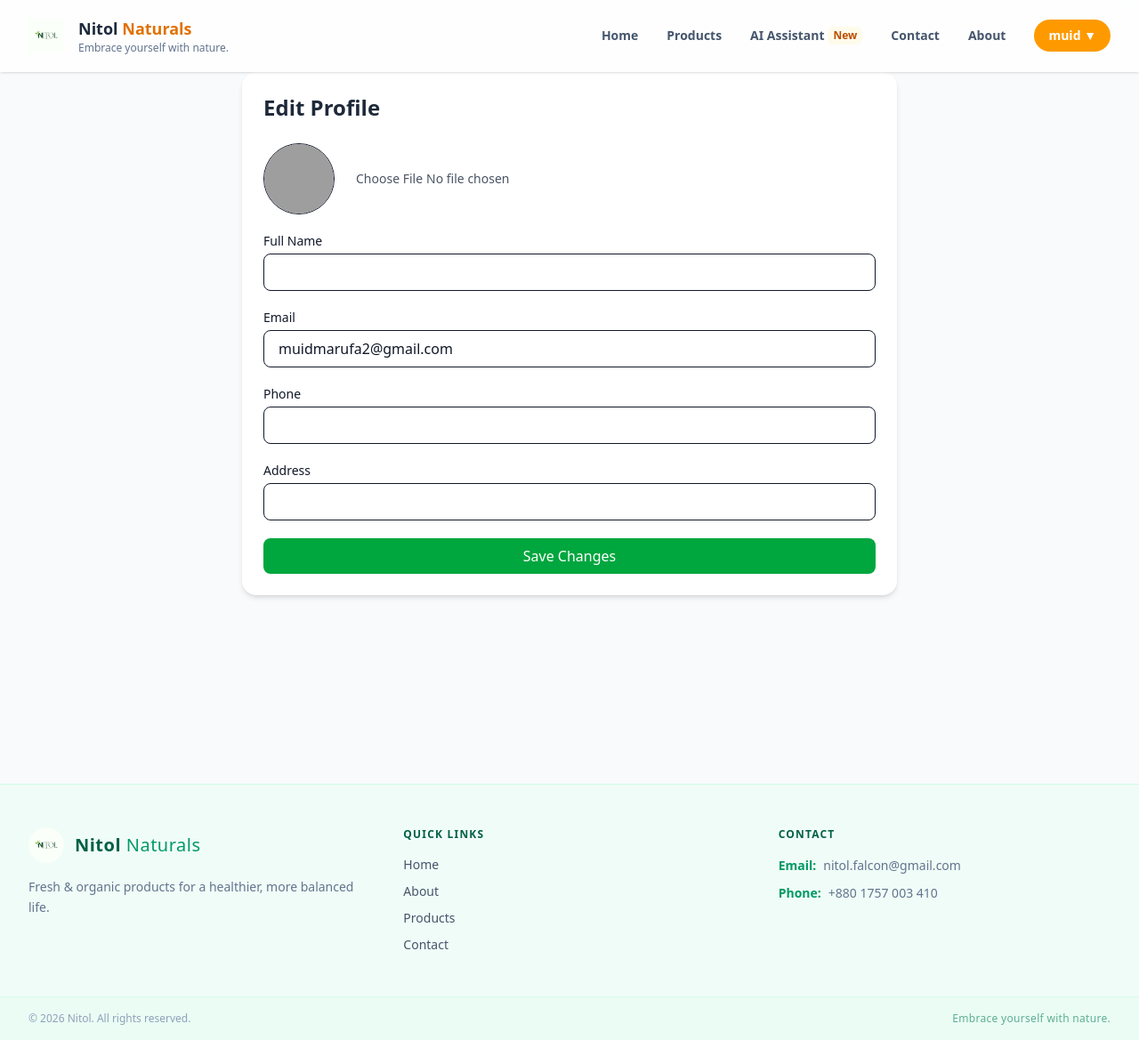
After one commit to MUID-MARUF/nitol-ecommerce, a Django app: page /profile/edit/ in a window 1280 px wide. The commit adds this page. Shown: the whole page at 89% size. Run offline with Django 5.2, Linux system fonts and the light colour scheme; a user stored in the database is signed in; data comes from the database, SQL or seed files in the repository; both versions use the stored data as it was after the commit; some libraries are stand-ins or nearby versions; grey boxes are pictures that could not be loaded.

Commit message:
Fix View Profile & Edit Profile Section

```diff
--- a/Nitol/urls.py
+++ b/Nitol/urls.py
@@ -14,6 +14,8 @@ urlpatterns = [
     path('profile/', views.profile, name='profile'),
     path('contact/', views.contact, name='contact'),
     path('', include('store.urls')),
+    path('product/<int:id>/', views.product_detail, name='product_detail'),
+    path('profile/edit/', views.edit_profile, name='edit_profile'),
 ]
 
 # Only when DEBUG=True
--- a/Nitol/views.py
+++ b/Nitol/views.py
@@ -1,5 +1,6 @@
 from django.http import HttpResponse
-from django.shortcuts import render
+from django.contrib.auth.decorators import login_required
+from django.shortcuts import render, redirect
 from store.models import Product
 from store.models import Category
 
@@ -46,3 +47,31 @@ def profile(request):
 
 def contact(request):
     return render(request, 'contact/contact.html')
+
+def product_detail(request, id):
+    product = Product.objects.get(id=id)
+    return render(request, 'products/productDetails.html', {
+        'product': product
+    })
+
+@login_required
+def edit_profile(request):
+    if request.method == 'POST':
+        user = request.user
+
+        user.first_name = request.POST.get('name')
+        user.email = request.POST.get('email')
+        user.save()
+
+        profile = user.profile
+        profile.phone = request.POST.get('phone')
+        profile.address = request.POST.get('address')
+
+        if request.FILES.get('image'):
+            profile.image = request.FILES.get('image')
+
+        profile.save()
+
+        return redirect('/profile/')
+
+    return render(request, 'profile/editProfile.html')
--- a/tailwind_theme/static/css/dist/styles.css
+++ b/tailwind_theme/static/css/dist/styles.css
@@ -19,9 +19,12 @@
     --color-green-50: oklch(98.2% 0.018 155.826);
     --color-green-100: oklch(96.2% 0.044 156.743);
     --color-green-300: oklch(87.1% 0.15 154.449);
+    --color-green-400: oklch(79.2% 0.209 151.711);
     --color-green-500: oklch(72.3% 0.219 149.579);
     --color-green-600: oklch(62.7% 0.194 149.214);
     --color-green-700: oklch(52.7% 0.154 150.069);
+    --color-green-800: oklch(44.8% 0.119 151.328);
+    --color-green-900: oklch(39.3% 0.095 152.535);
     --color-green-950: oklch(26.6% 0.065 152.934);
     --color-emerald-50: oklch(97.9% 0.021 166.113);
     --color-emerald-100: oklch(95% 0.052 163.051);
@@ -51,12 +54,14 @@
     --color-gray-900: oklch(21% 0.034 264.665);
     --color-neutral-700: oklch(37.1% 0 0);
     --color-neutral-800: oklch(26.9% 0 0);
+    --color-neutral-900: oklch(20.5% 0 0);
     --color-black: #000;
     --color-white: #fff;
     --spacing: 0.25rem;
     --container-xs: 20rem;
     --container-sm: 24rem;
     --container-md: 28rem;
+    --container-3xl: 48rem;
     --container-4xl: 56rem;
     --container-5xl: 64rem;
     --container-6xl: 72rem;
@@ -423,17 +437,26 @@
   .w-10 {
     width: calc(var(--spacing) * 10);
   }
+  .w-20 {
+    width: calc(var(--spacing) * 20);
+  }
   .w-24 {
     width: calc(var(--spacing) * 24);
   }
   .w-28 {
     width: calc(var(--spacing) * 28);
   }
+  .w-48 {
+    width: calc(var(--spacing) * 48);
+  }
   .w-fit {
     width: fit-content;
   }
   .w-full {
     width: 100%;
+  }
+  .max-w-3xl {
+    max-width: var(--container-3xl);
   }
   .max-w-4xl {
     max-width: var(--container-4xl);
@@ -535,6 +558,13 @@
       margin-block-end: calc(calc(var(--spacing) * 4) * calc(1 - var(--tw-space-y-reverse)));
     }
   }
+  .space-y-5 {
+    :where(& > :not(:last-child)) {
+      --tw-space-y-reverse: 0;
+      margin-block-start: calc(calc(var(--spacing) * 5) * var(--tw-space-y-reverse));
+      margin-block-end: calc(calc(var(--spacing) * 5) * calc(1 - var(--tw-space-y-reverse)));
+    }
+  }
   .space-y-6 {
     :where(& > :not(:last-child)) {
       --tw-space-y-reverse: 0;
--- a/templates/base.html
+++ b/templates/base.html
@@ -1,7 +1,7 @@
 {% load static %} {% load tailwind_tags %}
 
 <!doctype html>
-<html lang="en">
+<html class = "dark" lang="en">
   <head>
     <meta charset="UTF-8" />
     <meta name="viewport" content="width=device-width, initial-scale=1.0" />
--- a/templates/includes/navbar.html
+++ b/templates/includes/navbar.html
@@ -1,116 +1,122 @@
 {% load static %} {% load tailwind_tags %}
 
-<!--
-  Sticky & Glassmorphism classes applied:
-  - sticky top-0 z-50: Locks the navbar to the top of the viewport above other elements.
-  - bg-white/75: 75% opacity white background allows underneath content to tint through.
-  - backdrop-blur-md: Applies the frosty glass blur effect to whatever passes underneath.
-  - border-b border-white/20: Subtly defines the edge of the glass panel.
--->
 <nav
   class="sticky top-0 z-50 w-full bg-white/75 backdrop-blur-md border-b border-white/20 shadow-sm transition-all duration-300 dark:bg-gray-800/75 dark:border-gray-700/20"
 >
   <div
     class="max-w-7xl mx-auto px-4 sm:px-6 lg:px-8 flex items-center justify-between h-20"
   >
-    <!-- Logo & Brand Info Column -->
-    <div class="flex items-center space-x-4 justify-center">
-      <a
-        href="/"
-        class="flex items-center justify-center transition-transform duration-200 hover:scale-105"
-      >
-        <!-- Enlarged logo image for visibility -->
+    <!-- Logo -->
+    <div class="flex items-center space-x-4">
+      <a href="/" class="flex items-center hover:scale-105 transition">
         <img
           class="w-10 h-10 object-contain"
           src="{% static 'images/logo.png' %}"
           alt="Logo"
         />
       </a>
-      <div class="flex flex-col justify-center">
-        <!-- Logo Text with slight padding adjustment instead of solid background box -->
-        <p
-          class="font-bold text-lg text-slate-800 dark:text-amber-500 tracking-wide"
-        >
+      <div>
+        <p class="font-bold text-lg text-slate-800 dark:text-amber-500">
           Nitol <span class="text-amber-600 dark:text-white">Naturals</span>
         </p>
-        <p class="text-xs text-slate-500 font-medium dark:text-teal-100">
+        <p class="text-xs text-slate-500 dark:text-teal-100">
           Embrace yourself with nature.
         </p>
       </div>
     </div>
 
-    <!-- Navigation Menu Items -->
+<!-- Desktop Menu -->
 <ul
-      class="hidden md:flex items-center justify-right space-x-8 text-sm font-semibold text-slate-600 dark:text-gray-200"
+  class="hidden md:flex items-center space-x-8 text-sm font-semibold text-slate-600 dark:text-gray-200"
 >
+  <li><a href="/" class="hover:text-amber-600">Home</a></li>
+  <li><a href="/products/" class="hover:text-amber-600">Products</a></li>
   <li>
-        <a
-          href="/"
-          class="hover:text-amber-600 transition-colors duration-200 py-2"
-          >Home</a
-        >
-      </li>
-      <li>
-        <a
-          href="/products/"
-          class="hover:text-amber-600 transition-colors duration-200 py-2"
-          >Products</a
-        >
-      </li>
-      <li>
-        <a
-          href="/ai/"
-          class="hover:text-amber-600 transition-colors duration-200 py-2 flex items-center gap-1"
-        >
+    <a href="/ai/" class="hover:text-amber-600 flex items-center gap-1">
       AI Assistant
-          <span
-            class="inline-flex items-center rounded-md bg-amber-50 px-1.5 py-0.5 text-xs font-medium text-amber-700 ring-1 ring-inset ring-amber-600/10"
-            >New</span
-          >
+      <span class="bg-amber-50 text-amber-700 text-xs px-1.5 py-0.5 rounded-md">New</span>
     </a>
   </li>
-      <li>
-        <a
-          href="/contact/"
-          class="hover:text-amber-600 transition-colors duration-200 py-2"
-          >Contact Us</a
-        >
-      </li>
-      <li>
-        <a
-          href="/about/"
-          class="hover:text-amber-600 transition-colors duration-200 py-2"
-          >About</a
-        >
-      </li>
+  <li><a href="/contact/" class="hover:text-amber-600">Contact</a></li>
+  <li><a href="/about/" class="hover:text-amber-600">About</a></li>
+
   <li>
     {% if user.is_authenticated %}
+    <div class="relative">
+      <button onclick="event.stopPropagation(); toggleDropdown()"
+        class="flex items-center gap-2 bg-amber-500 text-white px-4 py-2 rounded-full hover:bg-amber-600">
+        {{ user.first_name|default:user.username }} ▼
+      </button>
 
-          <div class="flex items-center space-x-3">
+      <div id="userDropdown"
+        class="hidden absolute right-0 mt-2 w-48 bg-white dark:bg-gray-800 rounded-xl shadow-lg border dark:border-gray-700 z-50">
 
-            <!-- Username -->
-            <span class="text-sm font-medium text-slate-700 dark:text-white">
-              {{ user.first_name|default:user.username }}
-            </span>
+        <a href="/profile/" class="block px-4 py-2 hover:bg-gray-100 dark:hover:bg-gray-700">View Profile</a>
+        <a href="/profile/edit/" class="block px-4 py-2 hover:bg-gray-100 dark:hover:bg-gray-700">Edit Profile</a>
+        <a href="/cart/" class="block px-4 py-2 hover:bg-gray-100 dark:hover:bg-gray-700">View Cart</a>
 
-            <!-- Logout button -->
+        <hr class="border-gray-200 dark:border-gray-700">
+
         <a href="{% url 'logout' %}"
-              class="bg-red-500 hover:bg-red-600 text-white px-4 py-2 rounded-full transition-all duration-200 shadow-sm hover:shadow">
+          class="block px-4 py-2 text-red-500 hover:bg-gray-100 dark:hover:bg-gray-700">
           Logout
         </a>
+      </div>
+    </div>
+    {% else %}
+    <a href="{% url 'login' %}"
+      class="bg-amber-500 hover:bg-amber-600 text-white px-4 py-2 rounded-full">
+      Login / Signup
+    </a>
+    {% endif %}
+  </li>
+</ul>
+
+<!-- Mobile Hamburger -->
+<button onclick="toggleMobileMenu()" class="md:hidden text-2xl">
+  ☰
+</button>
 
   </div>
 
+  <!-- Mobile Menu -->
+
+  <div id="mobileMenu"
+    class="hidden md:hidden px-4 pb-4 space-y-3 text-sm font-semibold text-slate-700 dark:text-gray-200">
+
+<a href="/" class="block">Home</a>
+<a href="/products/" class="block">Products</a>
+<a href="/ai/" class="block">AI Assistant</a>
+<a href="/contact/" class="block">Contact</a>
+<a href="/about/" class="block">About</a>
+
+{% if user.is_authenticated %}
+  <a href="/profile/" class="block">Profile</a>
+  <a href="/cart/" class="block">Cart</a>
+  <a href="{% url 'logout' %}" class="block text-red-500">Logout</a>
 {% else %}
+  <a href="{% url 'login' %}" class="block text-amber-600">Login / Signup</a>
+{% endif %}
 
-          <!-- Login / Signup button -->
-          <a href="{% url 'login' %}"
-            class="bg-amber-500 hover:bg-amber-600 text-white px-4 py-2 rounded-full transition-all duration-200 shadow-sm hover:shadow">
-            Login / Signup
-          </a>
-
-        {% endif %}
-      </li>
-    </ul>
   </div>
 </nav>
+
+<script>
+function toggleDropdown() {
+  const dropdown = document.getElementById('userDropdown');
+  dropdown.classList.toggle('hidden');
+}
+
+function toggleMobileMenu() {
+  const menu = document.getElementById('mobileMenu');
+  menu.classList.toggle('hidden');
+}
+
+// Close dropdown when clicking outside
+document.addEventListener('click', function (e) {
+  const dropdown = document.getElementById('userDropdown');
+  if (dropdown && !e.target.closest('#userDropdown') && !e.target.closest('button')) {
+    dropdown.classList.add('hidden');
+  }
+});
+</script>
--- /dev/null
+++ b/templates/profile/editProfile.html
@@ -0,0 +1,72 @@
+{% extends "base.html" %}
+
+{% block title %}Edit Profile | Nitol{% endblock %}
+
+{% block content %}
+
+<div class="max-w-3xl mx-auto px-4">
+
+  <div class="bg-white dark:bg-gray-800 p-6 rounded-2xl shadow-md">
+
+<h2 class="text-2xl font-bold mb-6 text-gray-800 dark:text-white">
+  Edit Profile
+</h2>
+
+<form method="POST" enctype="multipart/form-data" class="space-y-5">
+  {% csrf_token %}
+
+  <!-- Profile Image -->
+  <div class="flex items-center gap-6">
+    <div class="w-20 h-20 rounded-full overflow-hidden border">
+      {% if user.profile.image %}
+        <img src="{{ user.profile.image.url }}" class="w-full h-full object-cover">
+      {% else %}
+        <img src="https://ui-avatars.com/api/?name={{ user.username }}" class="w-full h-full">
+      {% endif %}
+    </div>
+
+    <input type="file" name="image"
+      class="text-sm text-gray-600 dark:text-gray-300">
+  </div>
+
+  <!-- Name -->
+  <div>
+    <label class="block mb-1 text-sm">Full Name</label>
+    <input type="text" name="name" value="{{ user.first_name }}"
+      class="w-full border rounded-lg px-4 py-2 dark:bg-gray-700 dark:text-white">
+  </div>
+
+  <!-- Email -->
+  <div>
+    <label class="block mb-1 text-sm">Email</label>
+    <input type="email" name="email" value="{{ user.email }}"
+      class="w-full border rounded-lg px-4 py-2 dark:bg-gray-700 dark:text-white">
+  </div>
+
+  <!-- Phone -->
+  <div>
+    <label class="block mb-1 text-sm">Phone</label>
+    <input type="text" name="phone" value="{{ user.profile.phone }}"
+      class="w-full border rounded-lg px-4 py-2 dark:bg-gray-700 dark:text-white">
+  </div>
+
+  <!-- Address -->
+  <div>
+    <label class="block mb-1 text-sm">Address</label>
+    <input type="text" name="address" value="{{ user.profile.address }}"
+      class="w-full border rounded-lg px-4 py-2 dark:bg-gray-700 dark:text-white">
+  </div>
+
+  <!-- Submit -->
+  <button type="submit"
+    class="w-full bg-green-600 text-white py-2 rounded-lg hover:bg-green-700 transition">
+    Save Changes
+  </button>
+
+</form>
+
+  </div>
+
+</div>
+
+{% endblock %}
```
Also changed, not shown: other parts of tailwind_theme/static/css/dist/styles.css (+116 -0 lines), store/models.py (+41 -9 lines), templates/contact/contact.html (+36 -28 lines), templates/home/home.html (+2 -21 lines), templates/includes/components/productCard.html (+7 -16 lines), templates/products/productDetails.html (added, +56 -0 lines), templates/profile/profile.html (+46 -39 lines), db.sqlite3, media/profile_images/favicon.png (added), media/profile_images/maruf_photo.png (added), store/migrations/0003_alter_product_image_profile.py (added). Lines whose indentation alone changed are shown as unchanged.
